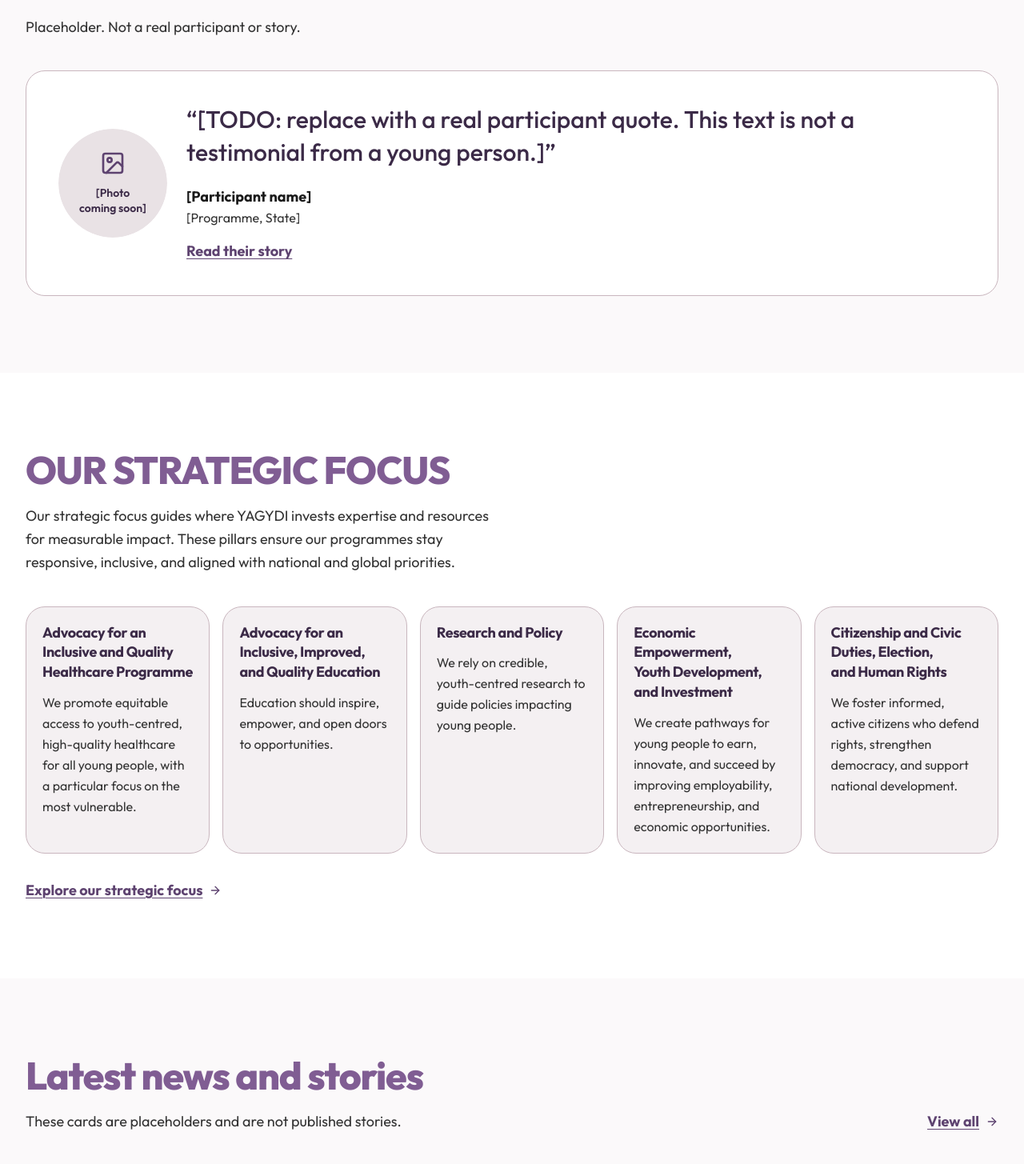
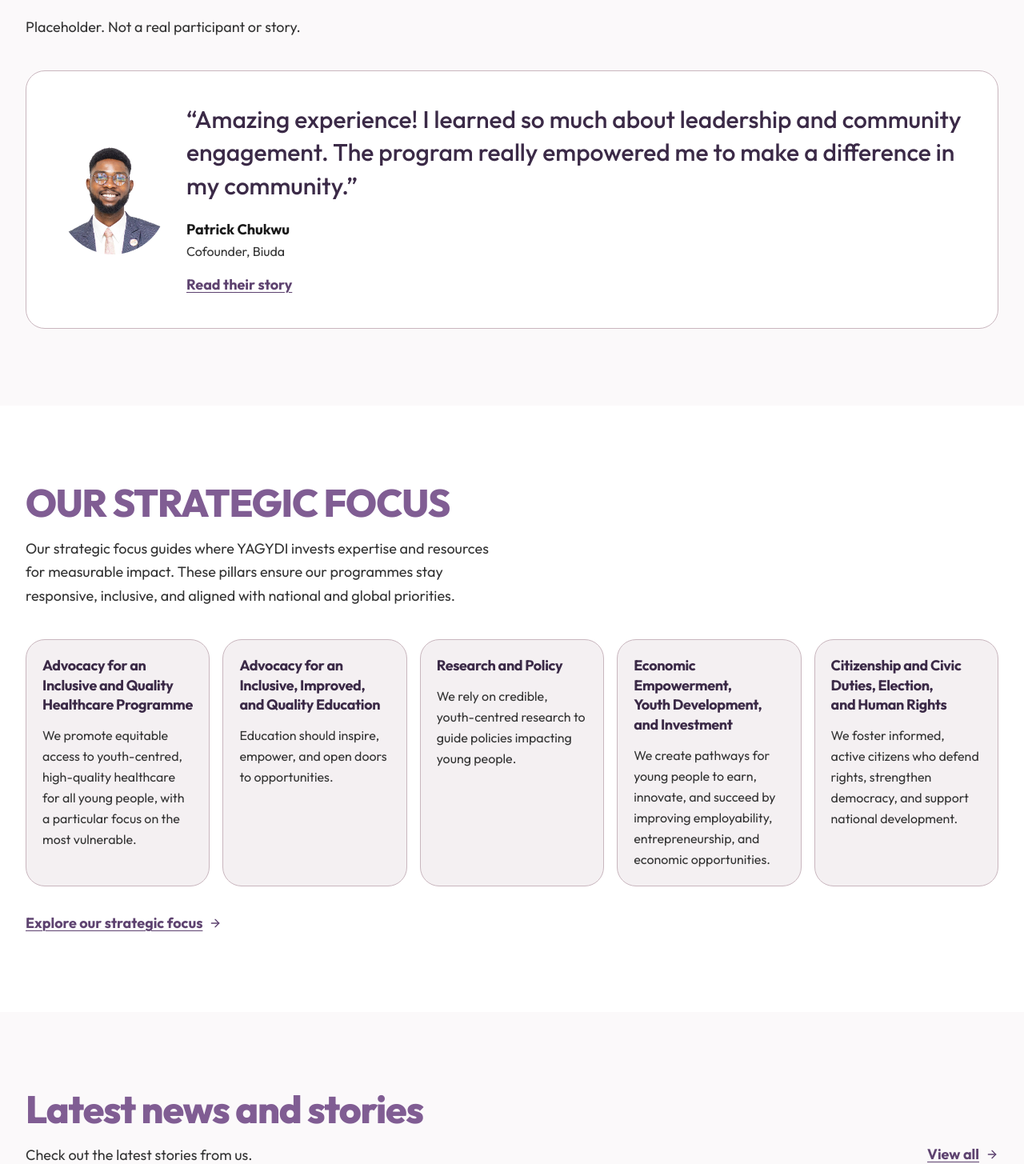
Before and after one commit to Patrick-Chukwu/yagydi, a Next.js app: page / in a window 1280 px wide. Shown: the part 5260-6715 px from the top of the page at 80% size. Built offline with nearby package versions, Linux system fonts and the light colour scheme; no server answers.

Commit message:
feat: update testimonails

```diff
--- a/src/components/home/youth-voice.tsx
+++ b/src/components/home/youth-voice.tsx
@@ -20,6 +20,7 @@ export function YouthVoice() {
             role={youthVoice.role}
             href={youthVoice.href}
             cta={youthVoice.cta}
+            photo={youthVoice.photo}
             photoLabel={youthVoice.photoLabel}
           />
         </div>
--- a/src/content/stories.ts
+++ b/src/content/stories.ts
@@ -3,14 +3,17 @@
 export const youthVoice = {
   notice: "Placeholder. Not a real participant or story.",
   quote:
-    "[TODO: replace with a real participant quote. This text is not a testimonial from a young person.]",
-  name: "[Participant name]",
-  role: "[Programme, State]",
+    "Amazing experience! I learned so much about leadership and community engagement. The program really empowered me to make a difference in my community.",
+  name: "Patrick Chukwu",
+  role: "Cofounder, Biuda",
   href: "/latest",
   cta: "Read their story",
-  photoLabel: "[Photo coming soon]",
+  photo: {
+    src: "/images/patrick-chukwu.png",
+    alt: "Patrick Chukwu",
+  },
+  photoLabel: "Patrick",
 } as const;
 
-// TODO: replace with real content
 
-export const latestIntro = "These cards are placeholders and are not published stories.";
+export const latestIntro = "Check out the latest stories from us.";
--- a/src/content/team.ts
+++ b/src/content/team.ts
@@ -6,7 +6,7 @@ export type TeamMember = {
 };
 
 export const teamNotice =
-  "Every name, role, and photo here is a placeholder until the real team and board are published.";
+  "A well rounded team of young people with diverse skills and experiences, working together to achieve our mission.";
 
 function seats(prefix: string, count: number): TeamMember[] {
   return Array.from({ length: count }, (_, index) => ({
```
Also changed, not shown: public/images/patrick-chukwu.png (added).
